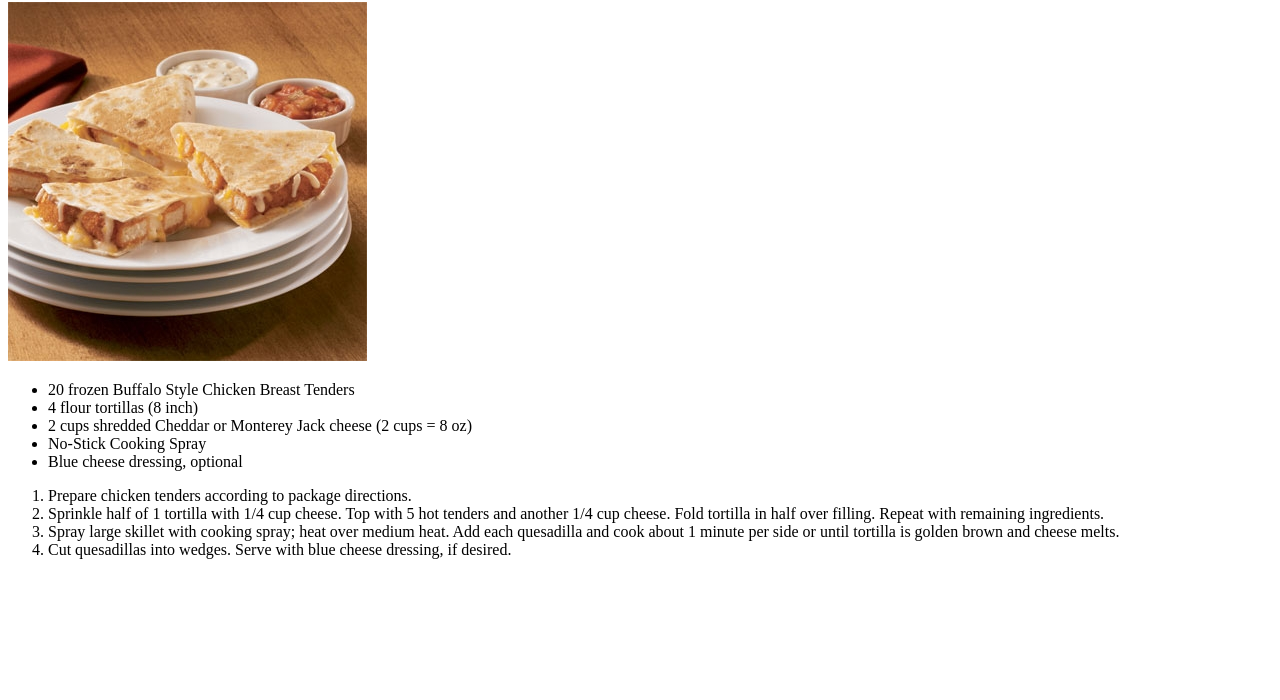
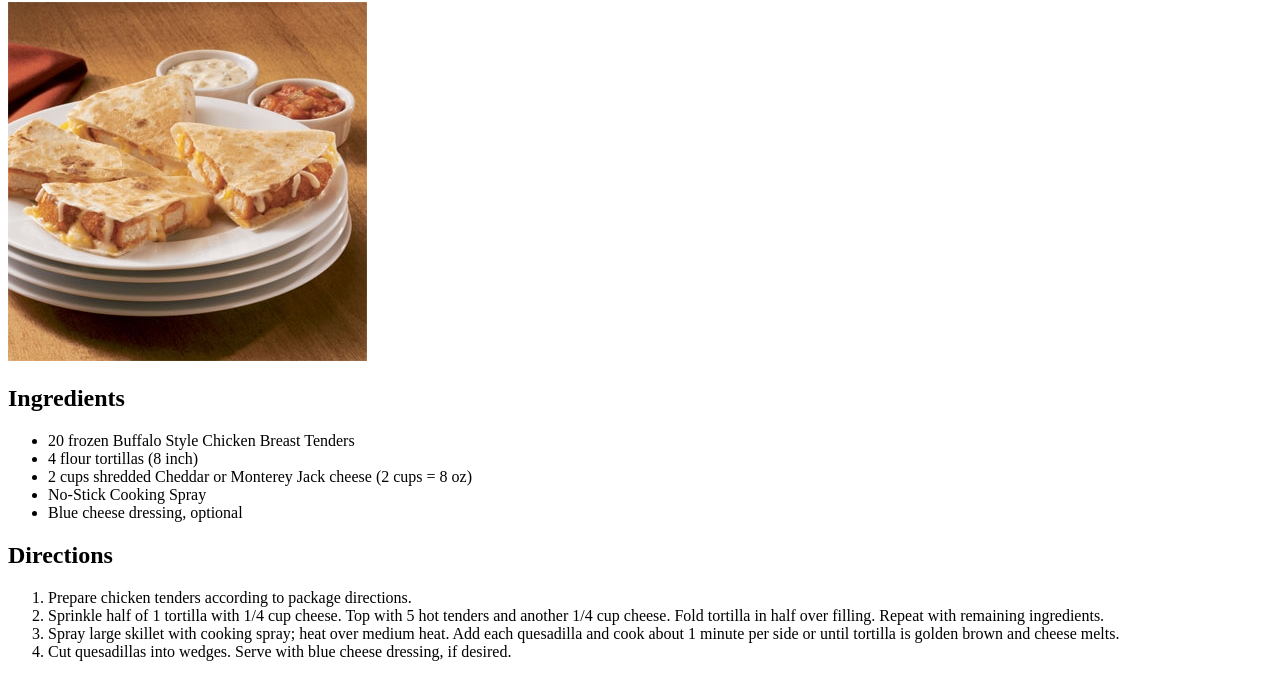
Before and after one commit to Constipatus/odin-recipes, a plain HTML site: page recipes/quesadilla.html in a window 1280 px wide. Shown: the part 78-778 px from the top of the page. Drawn offline with Linux system fonts and the light colour scheme.

Commit message:
Add directions and ingredients for second headers in each recipe page

```diff
--- a/recipes/quesadilla.html
+++ b/recipes/quesadilla.html
@@ -9,6 +9,7 @@
 <body>
     <h1>Chicken Stuffed Quesadilla Recipe</h1>
     <img src="../img/quesadilla.jpg" alt="4 slices of quesadillas stuffed with chicken">
+    <h2>Ingredients</h2>
     <ul>
         <li>20 frozen Buffalo Style Chicken Breast Tenders</li>
         <li>4 flour tortillas (8 inch)</li>
@@ -16,6 +17,7 @@
         <li>No-Stick Cooking Spray</li>
         <li>Blue cheese dressing, optional</li>
     </ul>
+    <h2>Directions</h2>
     <ol>
         <li>Prepare chicken tenders according to package directions.</li>
         <li>Sprinkle half of 1 tortilla with 1/4 cup cheese. Top with 5 hot
```
Also changed, not shown: index.html (+1 -1 lines), recipes/spaghetti.html (+2 -0 lines), recipes/stuffed-mushrooms.html (+2 -0 lines).
